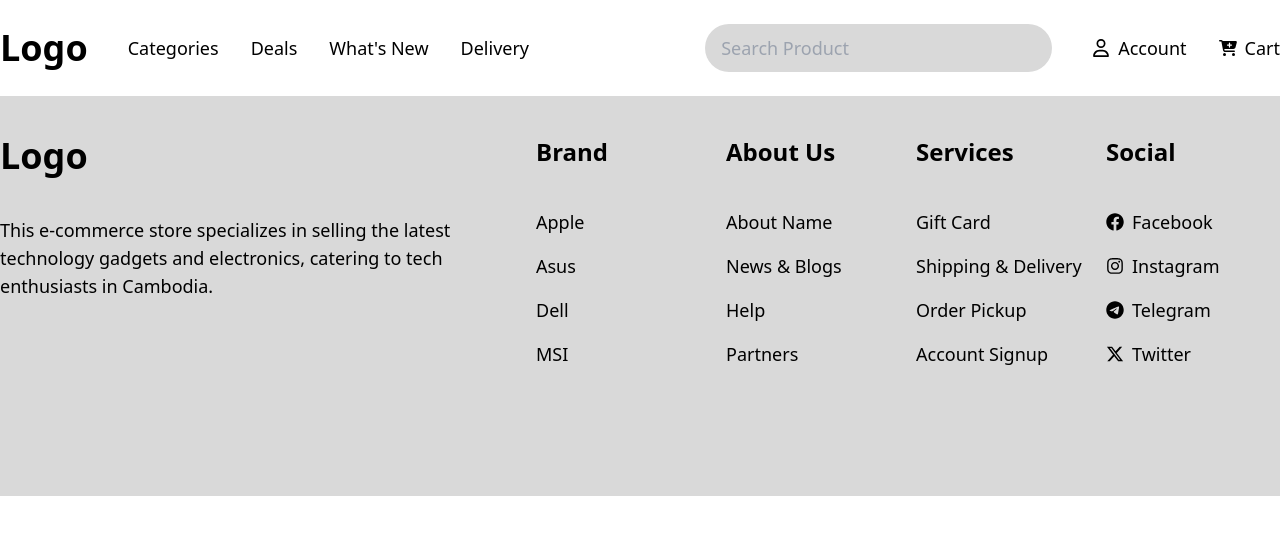
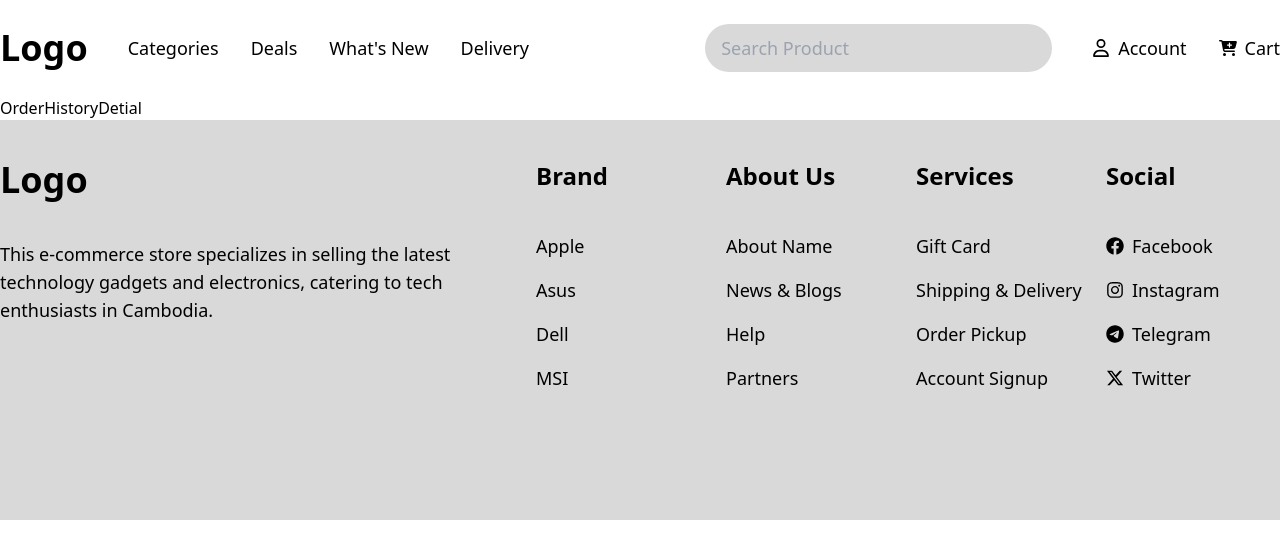
Before and after one commit to SodaraSou/Computer-Store-Website, a React (Create React App) app: page /orderHistory in a window 1280 px wide. Shown: the top 558 px of the page. Built offline with nearby package versions, Linux system fonts and the light colour scheme.

Commit message:
Added order history page

```diff
--- a/src/App.js
+++ b/src/App.js
@@ -9,6 +9,7 @@ import Profile from "./pages/Profile";
 import Login from "./pages/Login";
 import SignUp from "./pages/SignUp";
 import PrivateRoute from "./components/PrivateRoute";
+import OrderHistoryDetial from "./pages/OrderHistoryDetial";
 import { ComputerStoreProvider } from "./contexts/ComputerStoreContext";
 
 function App() {
@@ -22,6 +23,7 @@ function App() {
           <Route path="/profile" element={<PrivateRoute />}>
             <Route path="/profile" element={<Profile />} />
           </Route>
+          <Route path="/orderHistory" element={<OrderHistoryDetial />} />
           <Route path="/login" element={<Login />} />
           <Route path="/signup" element={<SignUp />} />
         </Routes>
--- /dev/null
+++ b/src/pages/OrderHistoryDetial.jsx
@@ -0,0 +1,5 @@
+function OrderHistoryDetial() {
+  return <div>OrderHistoryDetial</div>;
+}
+
+export default OrderHistoryDetial;
--- a/src/pages/Profile.jsx
+++ b/src/pages/Profile.jsx
@@ -1,4 +1,4 @@
-import { useNavigate } from "react-router-dom";
+import { Link, useNavigate } from "react-router-dom";
 import { userLogout, getProfile } from "../contexts/ComputerStoreAction";
 import { useEffect, useContext } from "react";
 import { auth } from "../firebase.config";
@@ -172,9 +172,12 @@ function Profile() {
                   <p>Order status: Complete</p>
                   <p>Delivery by: J&T</p>
                 </div>
-                <button className="h-10 w-32 rounded-full bg-[#D9D9D9] font-bold">
+                <Link
+                  to="/orderHistory"
+                  className="h-10 w-32 rounded-full bg-[#D9D9D9] font-bold"
+                >
                   Detail
-                </button>
+                </Link>
               </div>
               <div className="flex justify-between">
                 <div className="w-full">
```
